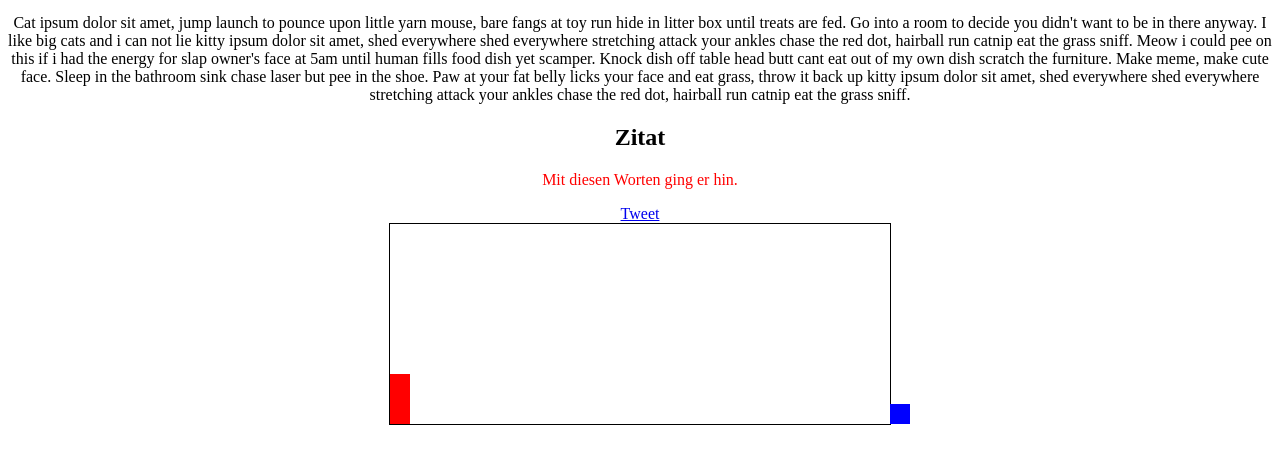
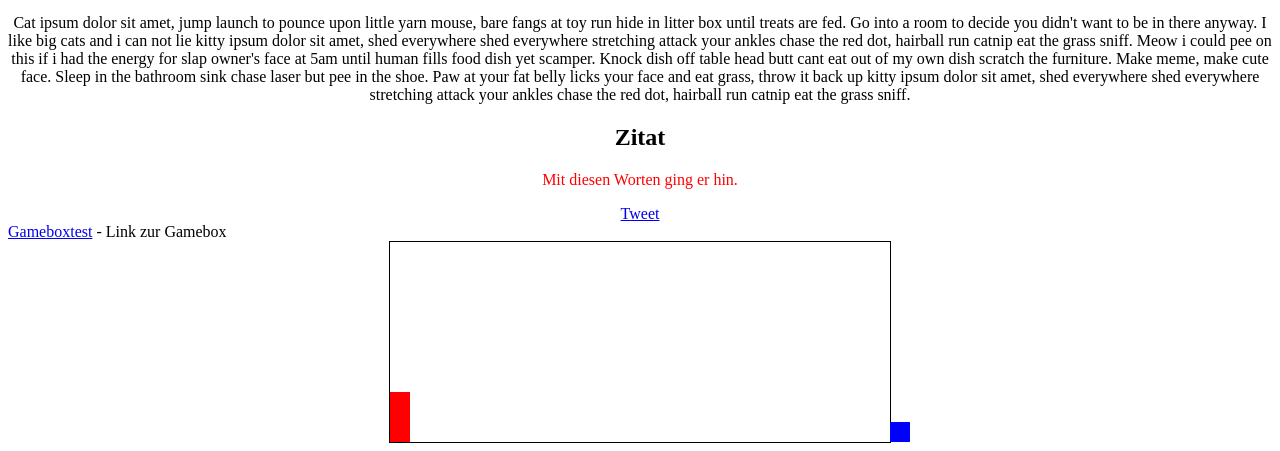
Before and after one commit to TinyCrocodileGit/website-test, a plain HTML site: page index.html in a window 1280 px wide. Shown: the part 479-930 px from the top of the page. Drawn offline with Linux system fonts and the light colour scheme.

Commit message:
Update index.html

```diff
--- a/index.html
+++ b/index.html
@@ -22,6 +22,7 @@
         <a href="https://twitter.com/share?ref_src=twsrc%5Etfw" class="twitter-share-button" data-size="large" data-text="Mit diesen Worten ging er hin." data-url="https://camouflaged-penguin.github.io/website-test/" data-hashtags="test-tweet" data-show-count="false">Tweet</a><script async src="https://platform.twitter.com/widgets.js" charset="utf-8"></script>
       </div>
       <div>
+        <a href="game.html">Gameboxtest</a> - Link zur Gamebox
       </div>
 
       <div id="game">
```
